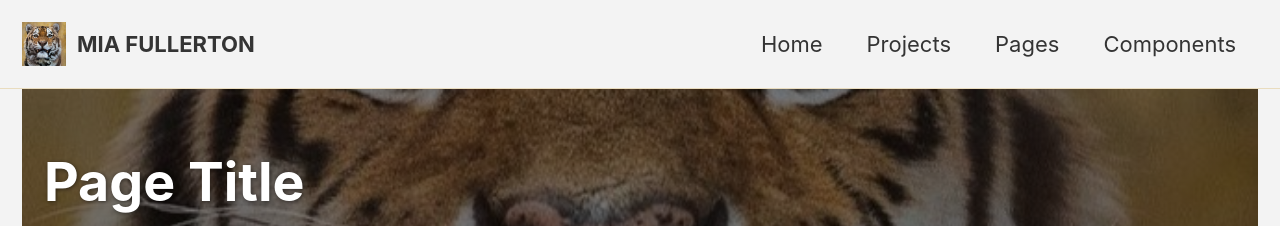
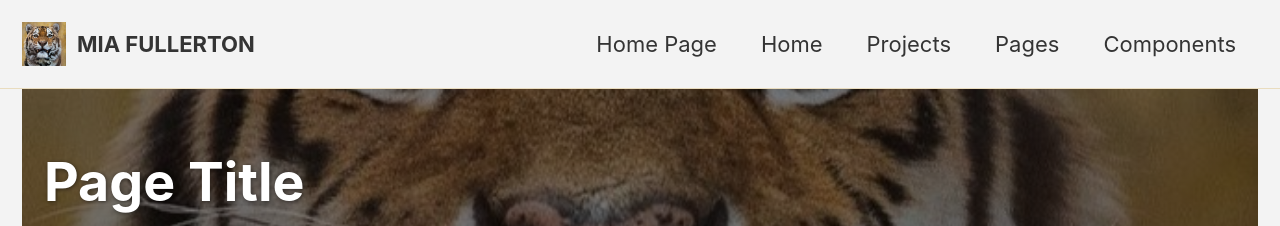
Before and after one commit to Griffsirr/Griffsirr.github.io, a Jekyll site: the page built from _pages/index.md, in a window 1280 px wide. Shown: the top 226 px of the page. Built offline with Jekyll 4.4.1, drawn with Linux system fonts in a browser that asks for light colours.

Commit message:
Update navigation.yml

```diff
--- a/_data/navigation.yml
+++ b/_data/navigation.yml
@@ -1,5 +1,7 @@
 # main links
 main:
+  - title: "Home Page"
+    url: /home-page/
   - title: "Home"
     url: /
   - title: "Projects"
```
